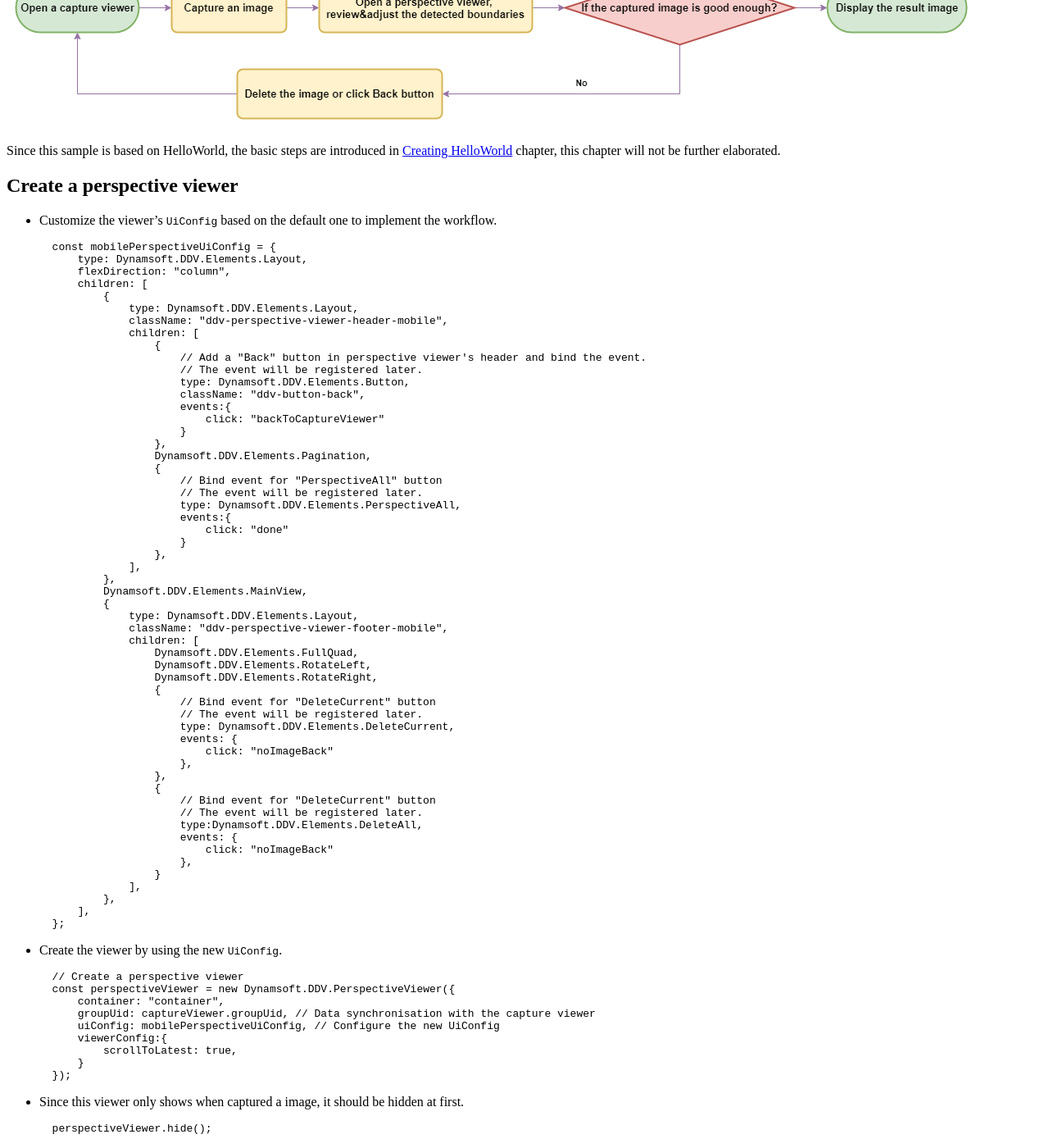
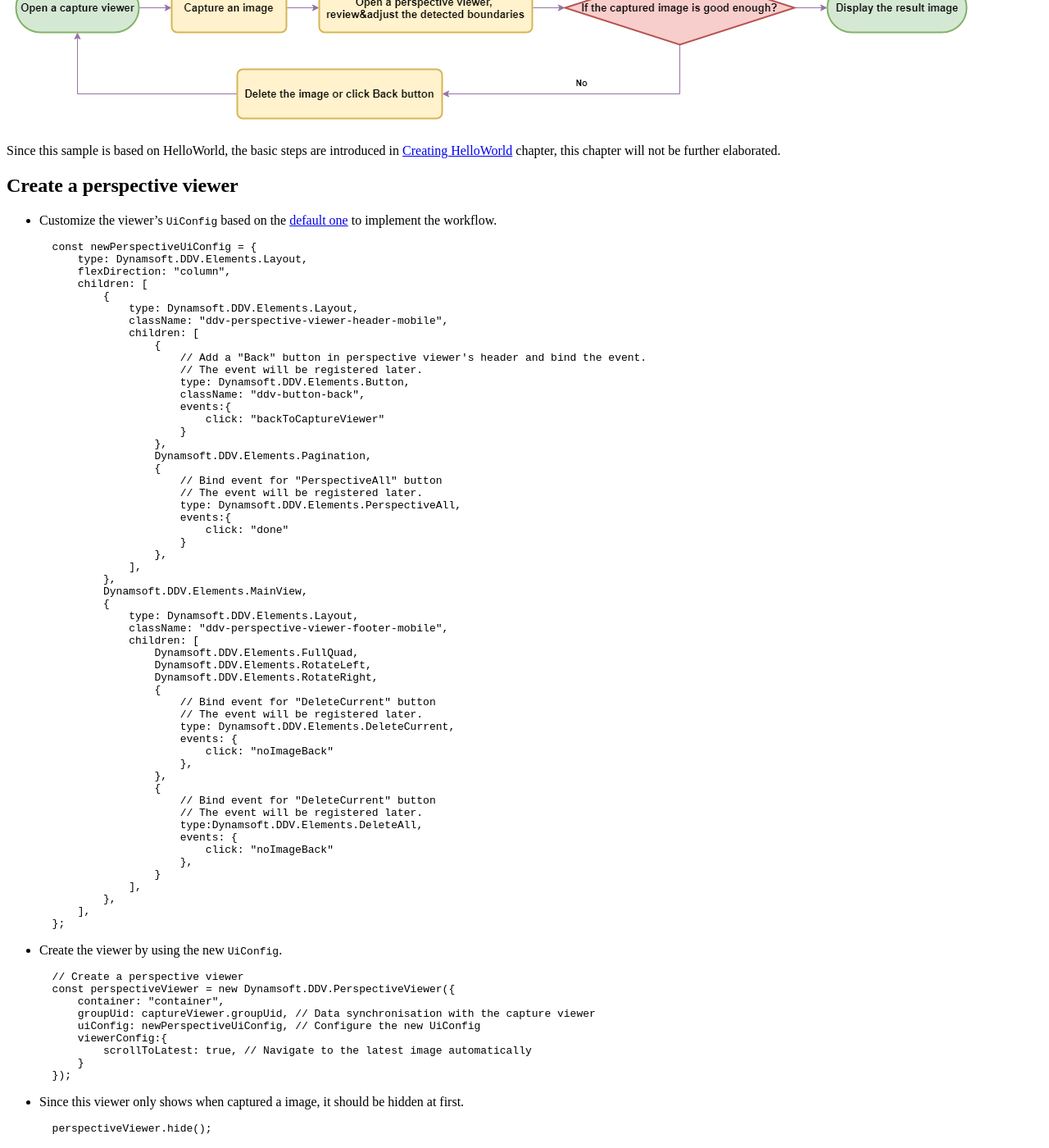
Before and after one commit to dynamsoft-docs/mobile-document-scanner-docs-js, a Jekyll site: the page built from codegallery/usecase/sample1.md, in a window 1280 px wide and 1400 px high, scrolled down 727 px. Shown: the whole window at 82% size. Built offline with Jekyll 4.4.1, drawn with Linux system fonts in a browser that asks for light colours; some of the changed text lies outside the part shown.

Commit message:
Update sample1.md

````diff
--- a/codegallery/usecase/sample1.md
+++ b/codegallery/usecase/sample1.md
@@ -24,10 +24,10 @@ Since this sample is based on HelloWorld, the basic steps are introduced in [Cre
 
 ## Create a perspective viewer
 
-- Customize the viewer's `UiConfig` based on the default one to implement the workflow.
+- Customize the viewer's `UiConfig` based on the [default one](https://officecn.dynamsoft.com:808/document-viewer/docs/ui/default_ui.html#perspective-viewer) to implement the workflow.
 
     ```javascript
-    const mobilePerspectiveUiConfig = {
+    const newPerspectiveUiConfig = {
         type: Dynamsoft.DDV.Elements.Layout,
         flexDirection: "column",
         children: [
@@ -92,9 +92,9 @@ Since this sample is based on HelloWorld, the basic steps are introduced in [Cre
     const perspectiveViewer = new Dynamsoft.DDV.PerspectiveViewer({
         container: "container",
         groupUid: captureViewer.groupUid, // Data synchronisation with the capture viewer
-        uiConfig: mobilePerspectiveUiConfig, // Configure the new UiConfig
+        uiConfig: newPerspectiveUiConfig, // Configure the new UiConfig
         viewerConfig:{
-            scrollToLatest: true,
+            scrollToLatest: true, // Navigate to the latest image automatically
         }
     });
     ```
@@ -253,7 +253,7 @@ document.getElementById("restore").onclick = () => {
     });
 
     // Define new UiConfig for perspecitve viewer
-    const mobilePerspectiveUiConfig = {
+    const newPerspectiveUiConfig = {
         type: Dynamsoft.DDV.Elements.Layout,
         flexDirection: "column",
         children: [
@@ -314,7 +314,7 @@ document.getElementById("restore").onclick = () => {
     const perspectiveViewer = new Dynamsoft.DDV.PerspectiveViewer({
         container: "container",
         groupUid: captureViewer.groupUid, // Data synchronisation with the capture viewer
-        uiConfig: mobilePerspectiveUiConfig, // Configure the new UiConfig
+        uiConfig: newPerspectiveUiConfig, // Configure the new UiConfig
         viewerConfig:{
             scrollToLatest: true,
         }
@@ -387,6 +387,6 @@ Please note that in order to be compatible with desktop devices as much as possi
 
 Sometimes, you may want to add some auxiliary text to icons to show better user guidance.
 
-### Reference
+### Refer to
 
 - [Customize Elements' Display Text](https://officecn.dynamsoft.com:808/document-viewer/docs/ui/customize/elements.html#display-text)
````
